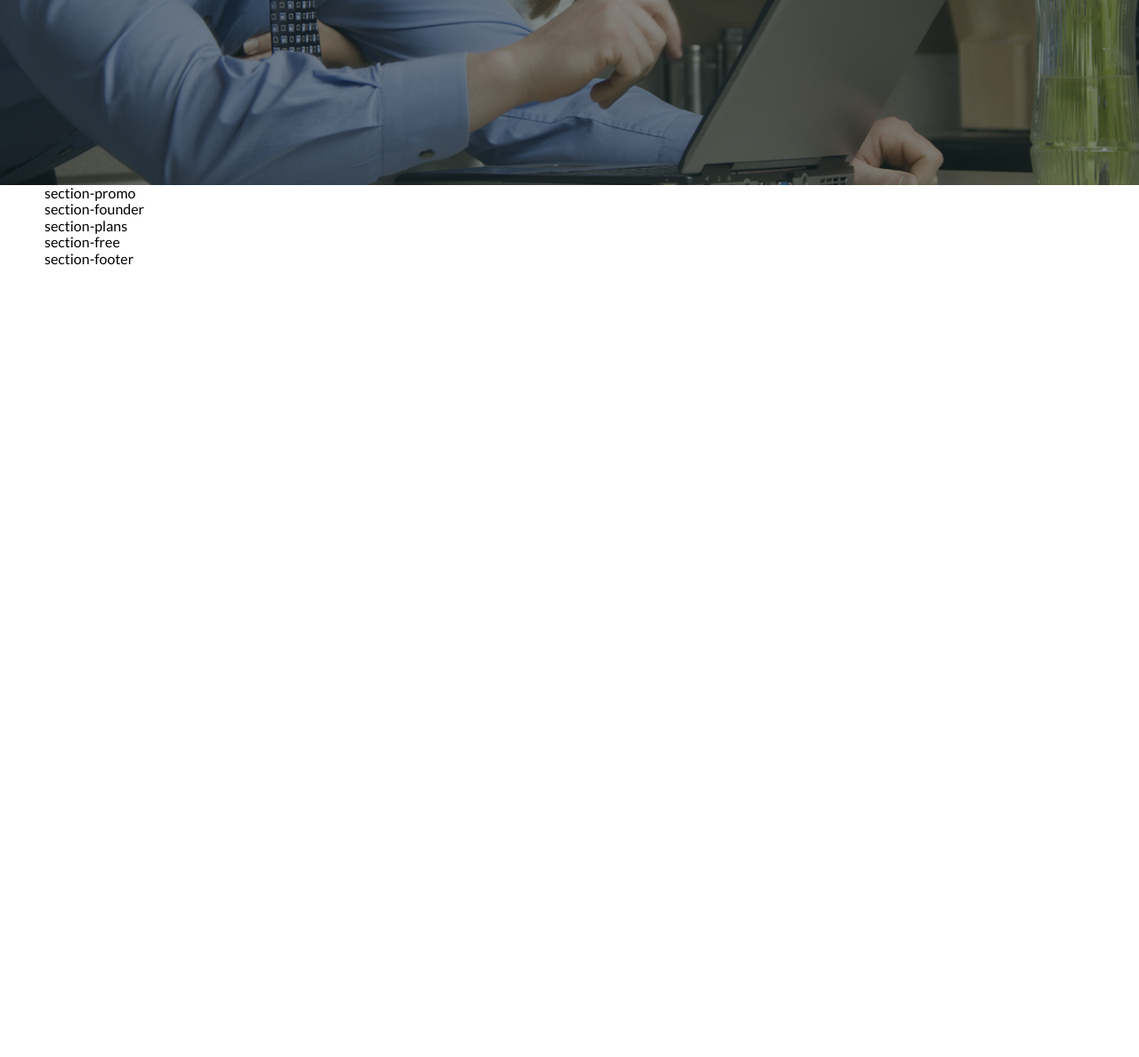
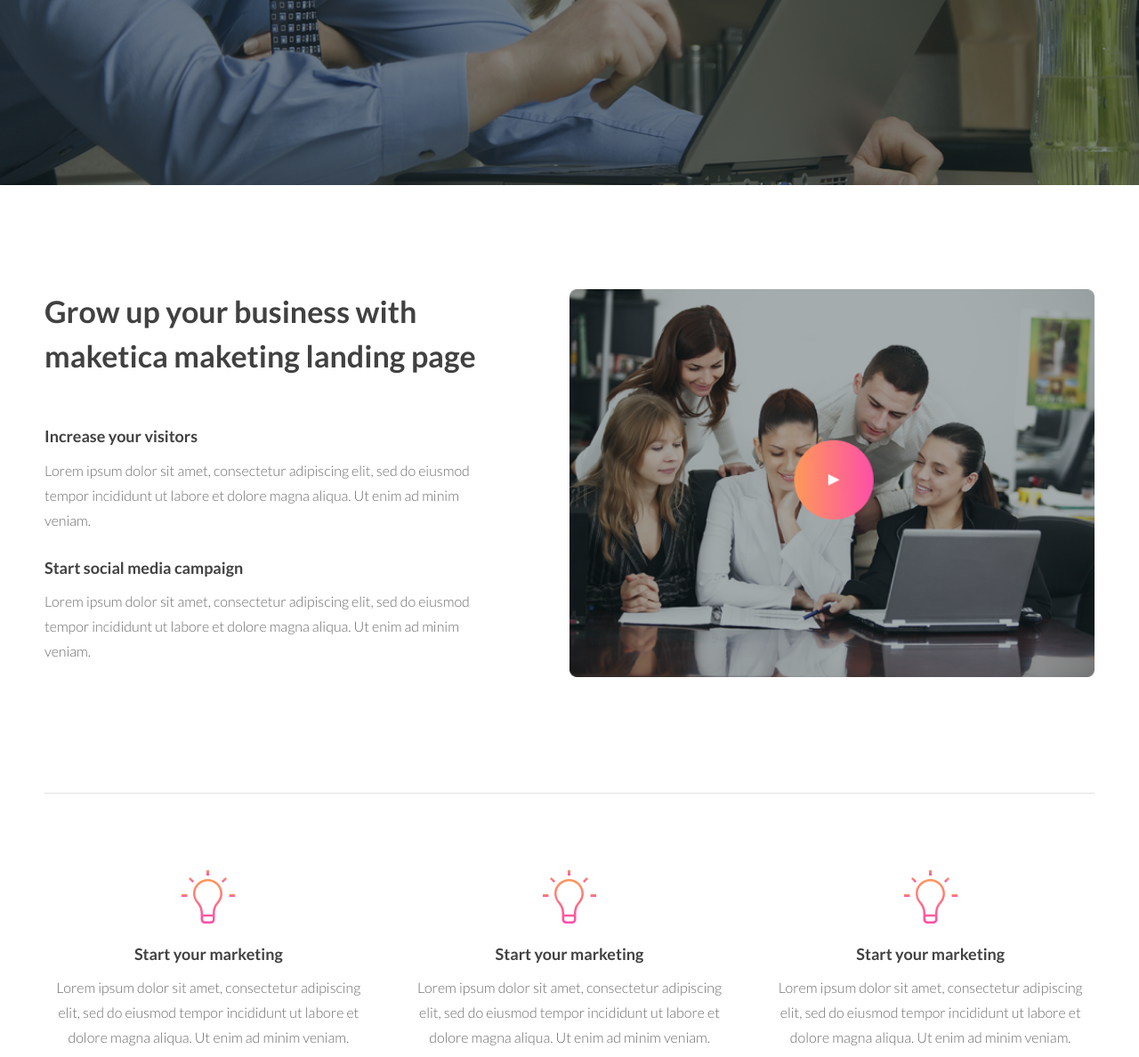
Before and after one commit to evg1k80/marketika, a website: page app/index.html in a window 1280 px wide. Shown: the part 592-1780 px from the top of the page at 89% size. Before the commit the page ends 892 px from the top, so only its background shows below. Drawn offline with Linux system fonts and the light colour scheme.

Commit message:
added section-promo

```diff
--- a/app/index.html
+++ b/app/index.html
@@ -42,7 +42,71 @@
     <!-- promo -->
     <section class="section-outer section-promo">
         <div class="section-inner">
-            section-promo
+            <div class="section-promo-1">
+                <div class="section-promo-1__content">
+                    <div class="title">
+                        Grow up your business with
+                        maketica maketing landing page
+                    </div>
+                    <div class="subtitle">
+                        Increase your visitors
+                    </div>
+                    <div class="text">
+                        Lorem ipsum dolor sit amet, consectetur adipiscing elit, sed do eiusmod tempor incididunt ut labore et dolore magna
+                        aliqua. Ut enim ad minim veniam.
+                    </div>
+                    <div class="subtitle">
+                        Start social media campaign
+                    </div>
+                    <div class="text">
+                        Lorem ipsum dolor sit amet, consectetur adipiscing elit, sed do eiusmod tempor incididunt ut labore et dolore magna
+                        aliqua. Ut enim ad minim veniam.
+                    </div>
+                </div>
+                <div class="section-promo-1__video">
+                    <img src="images/video.png" alt="">
+                </div>
+            </div>
+            <div class="section-promo-2">
+                <div class="section-promo-2__item">
+                    <div class="icon">
+                        <img src="images/icon-idea.svg" alt="">
+                    </div>
+                    <div class="title">
+                        Start your marketing
+                    </div>
+                    <div class="content">
+                        Lorem ipsum dolor sit amet, consectetur adipiscing elit, sed do eiusmod tempor incididunt ut labore et dolore magna
+                        aliqua. Ut enim ad minim veniam.
+                    </div>
+                </div>
+                <div class="section-promo-2__item">
+                    <div class="icon">
+                        <img src="images/icon-idea.svg" alt="">
+                    </div>
+                    <div class="title">
+                        Start your marketing
+                    </div>
+                    <div class="content">
+                        Lorem ipsum dolor sit amet, consectetur adipiscing elit, sed do eiusmod tempor incididunt ut labore et dolore
+                        magna
+                        aliqua. Ut enim ad minim veniam.
+                    </div>
+                </div>
+                <div class="section-promo-2__item">
+                    <div class="icon">
+                        <img src="images/icon-idea.svg" alt="">
+                    </div>
+                    <div class="title">
+                        Start your marketing
+                    </div>
+                    <div class="content">
+                        Lorem ipsum dolor sit amet, consectetur adipiscing elit, sed do eiusmod tempor incididunt ut labore et dolore
+                        magna
+                        aliqua. Ut enim ad minim veniam.
+                    </div>
+                </div>
+            </div>
         </div>
     </section>
     <!-- / promo -->
--- a/app/scss/_vars.scss
+++ b/app/scss/_vars.scss
@@ -3,3 +3,5 @@
 }
 
 $color-white: #fff;
+$color-title: #414141;
+$color-text: #6c6c6c;
--- a/app/scss/style.scss
+++ b/app/scss/style.scss
@@ -99,7 +99,78 @@
 // === / header ===
 
 // === promo ===
-.section-promo {}
+.section-promo {
+    padding-top: 117px;
+    padding-bottom: 132px;
+}
+
+.section-promo-1 {
+    display: flex;
+    margin-bottom: 116px;
+
+    &__content,
+    &__video {
+        flex-basis: 50%;
+    }
+
+    &__content {
+        padding-right: 95px;
+        .title {
+            font-size: 34px;
+            line-height: 50px;
+            font-weight: 700;
+            color: $color-title;
+            margin-bottom: 55px;
+        }
+        .subtitle {
+            font-size: 18px;
+            font-weight: 700;
+            color: $color-title;
+            margin-bottom: 14px;
+        }
+        .text {
+            font-size: 16px;
+            line-height: 28px;
+            font-weight: 300;
+            color: $color-text;
+            margin-bottom: 29px;
+        }
+    }
+    &__video {
+        img {
+            width: 100%;
+            height: auto;
+        }
+    }
+}
+
+.section-promo-2 {
+    position: relative;
+    display: flex;
+    padding-top: 86px;
+    border-top: 1px solid #e2e2e2;
+    &__item {
+        text-align: center;
+        & + & {
+            margin-left: 37px;
+        }
+        .icon {
+            margin-bottom: 20px;
+        }
+        .title {
+            margin-bottom: 14px;
+            font-size: 18px;
+            color: $color-title;
+            font-weight: 700;
+        }
+        .content {
+            font-size: 16px;
+            line-height: 28px;
+            font-weight: 300;
+            color: $color-text;
+        }
+    }
+}
 
 // === / promo ===
 
```
Also changed, not shown: app/css/style.min.css, app/images/icon-idea.svg (added), app/images/video.jpg (added), app/images/video.png (added).
